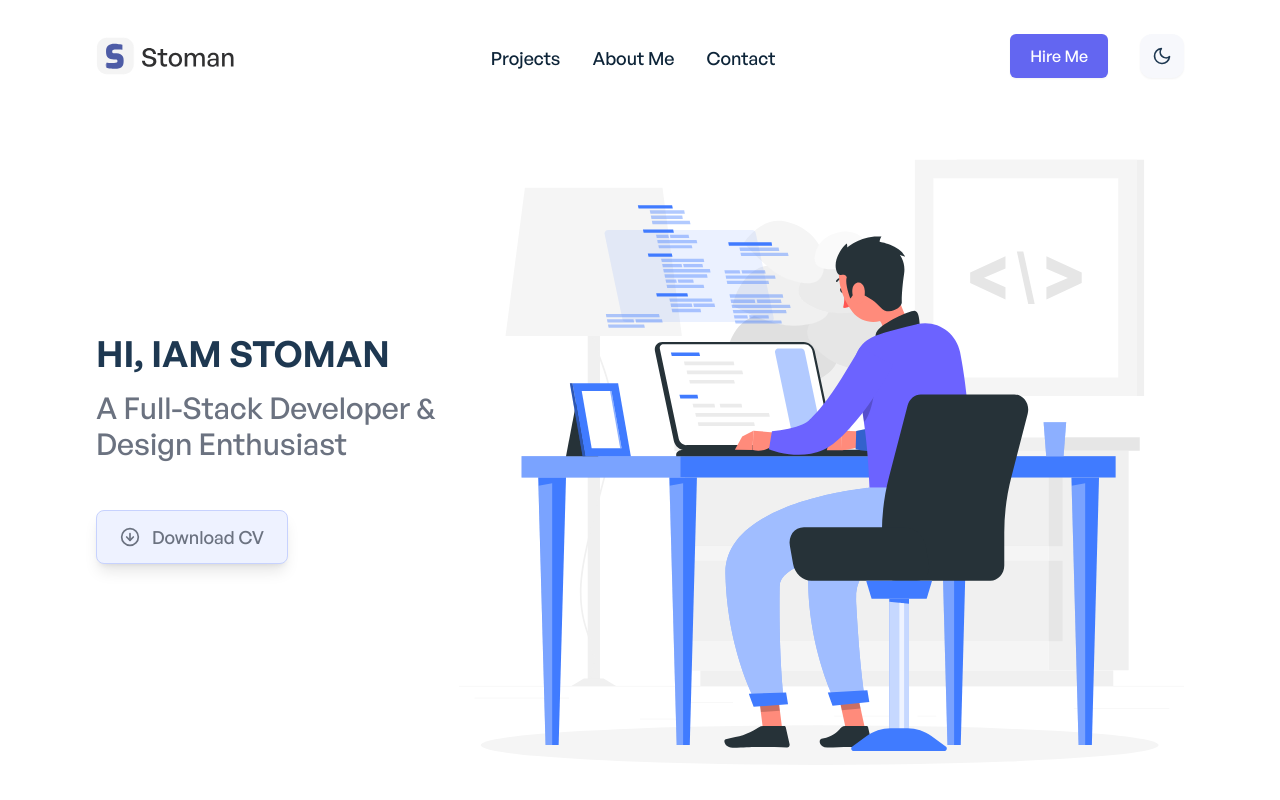
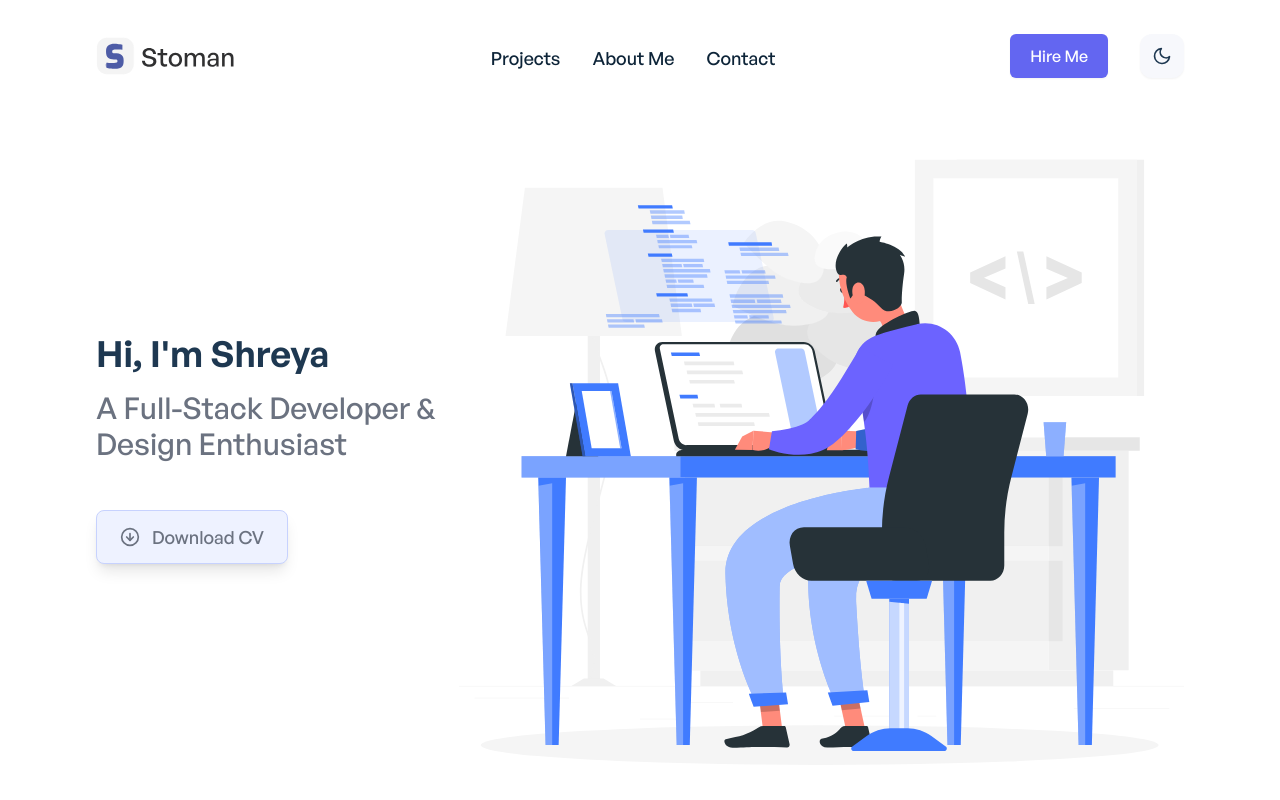
Before and after one commit to shreyasharma98/portfolioApp, a React (Create React App) app: page / in a window 1280 px wide. Shown: the top 800 px of the page. Built offline with nearby package versions, Linux system fonts and the light colour scheme.

Commit message:
naming changes

```diff
--- a/public/index.html
+++ b/public/index.html
@@ -24,7 +24,7 @@
       work correctly both with client-side routing and a non-root public URL.
       Learn how to configure a non-root public URL by running `npm run build`.
     -->
-		<title>Stoman</title>
+		<title>Shreya Sharma</title>
 	</head>
 	<body>
 		<noscript>You need to enable JavaScript to run this app.</noscript>
--- a/src/components/shared/AppBanner.jsx
+++ b/src/components/shared/AppBanner.jsx
@@ -23,9 +23,9 @@ const AppBanner = () => {
 						duration: 0.9,
 						delay: 0.1,
 					}}
-					className="font-general-semibold text-2xl lg:text-3xl xl:text-4xl text-center sm:text-left text-ternary-dark dark:text-primary-light uppercase"
+					className="font-general-semibold text-2xl lg:text-3xl xl:text-4xl text-center sm:text-left text-ternary-dark dark:text-primary-light capitalize"
 				>
-					Hi, Iam Stoman
+					Hi, I'm Shreya
 				</motion.h1>
 				<motion.p
 					initial={{ opacity: 0 }}
```
